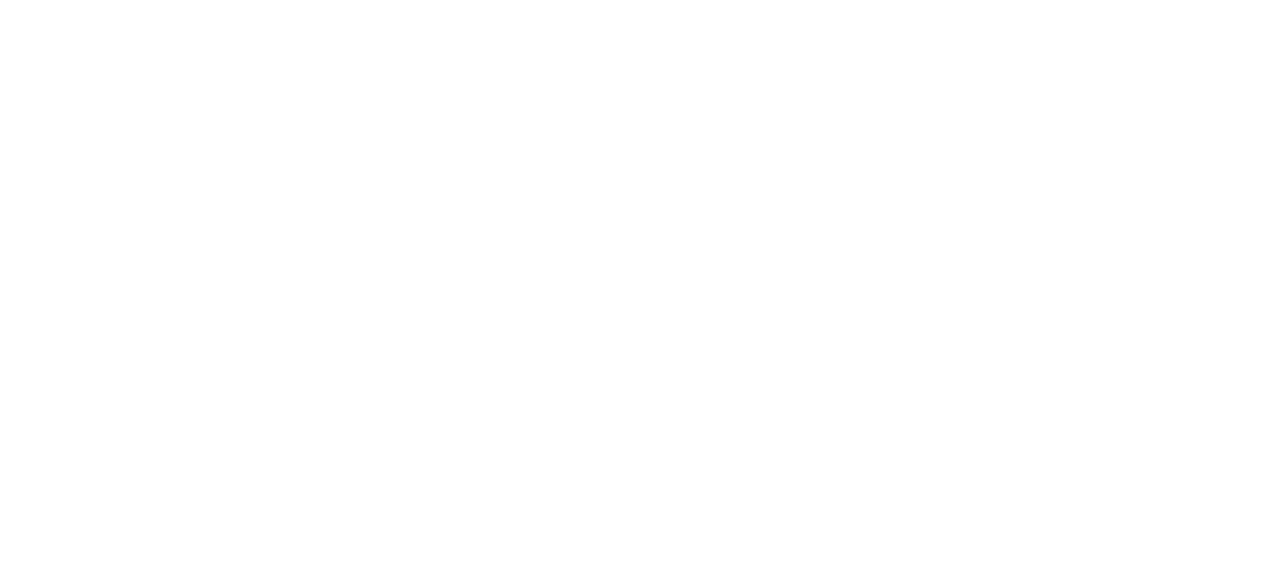
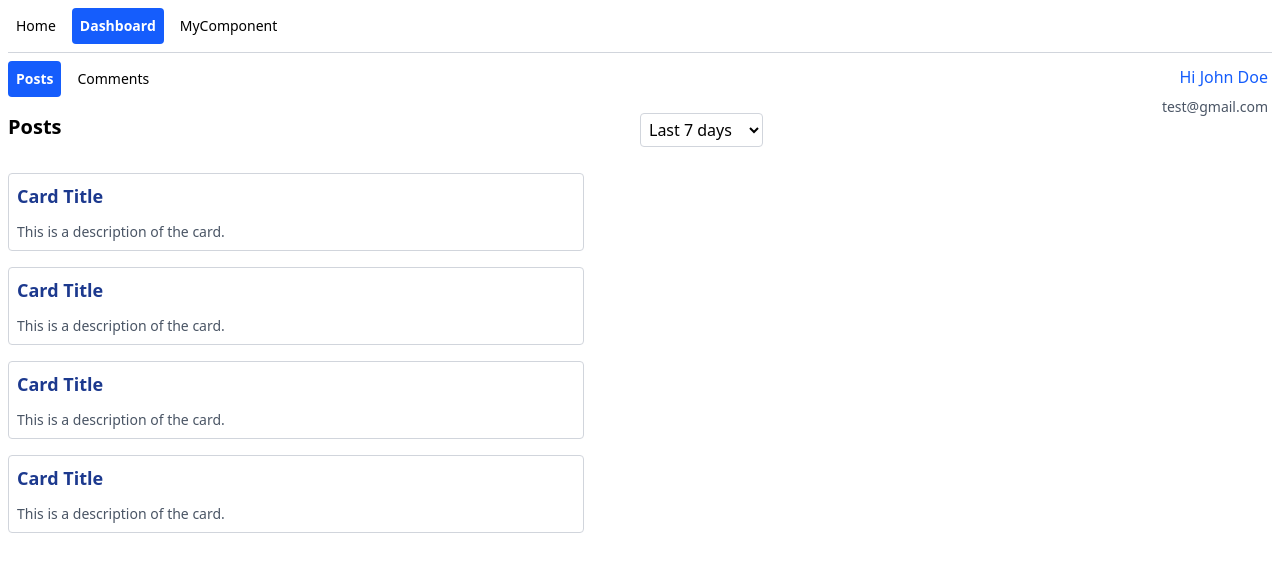
Before and after one commit to mdyamin007/questionpro_task, a React (Vite) app: page /dashboard/posts in a window 1280 px wide. Before the commit this address had no page. Shown: the top 572 px of the page. Built offline with nearby package versions, Linux system fonts and the light colour scheme.

Commit message:
feat: Dashboard layout and ListWithDropDown component added

```diff
--- a/src/App.tsx
+++ b/src/App.tsx
@@ -1,12 +1,25 @@
-import { Route, Routes } from "react-router";
+import { Navigate, Route, Routes } from "react-router";
 import MainLayout from "./components/layouts/MainLayout";
 import HomePage from "./pages/HomePage";
+import DashboardLayout from "./components/layouts/DashboardLayout";
+import PostsPage from "./pages/PostsPage";
+import CommentsPage from "./pages/CommentsPage";
 
 function App() {
   return (
     <Routes>
       <Route element={<MainLayout />}>
         <Route index element={<HomePage />} />
+
+        {/* Dashboard: default /dashboard -> /dashboard/posts */}
+        <Route
+          path="dashboard"
+          element={<Navigate to="/dashboard/posts" replace />}
+        />
+        <Route path="dashboard" element={<DashboardLayout />}>
+          <Route path="posts" element={<PostsPage />} />
+          <Route path="comments" element={<CommentsPage />} />
+        </Route>
       </Route>
     </Routes>
   );
--- /dev/null
+++ b/src/components/common/ListWithDropDown.tsx
@@ -0,0 +1,44 @@
+import MyCard from "../ui/MyCard";
+
+type PropsType = {
+  title: string;
+};
+
+function ListWithDropDown({ title }: PropsType) {
+  return (
+    <div className="mt-4 relative">
+      <h4 className="text-xl font-semibold">{title}</h4>
+
+      {/* select filter */}
+      <div className="absolute left-1/2 right-1/2 top-0">
+        <select className="border border-gray-300 rounded p-1">
+          <option>Last 7 days</option>
+          <option>Last 30 days</option>
+          <option>Last 90 days</option>
+        </select>
+      </div>
+
+      {/* list of cards */}
+      <div className="flex flex-col gap-4 mt-8">
+        <MyCard
+          title="Card Title"
+          description="This is a description of the card."
+        />
+        <MyCard
+          title="Card Title"
+          description="This is a description of the card."
+        />
+        <MyCard
+          title="Card Title"
+          description="This is a description of the card."
+        />
+        <MyCard
+          title="Card Title"
+          description="This is a description of the card."
+        />
+      </div>
+    </div>
+  );
+}
+
+export default ListWithDropDown;
--- /dev/null
+++ b/src/components/layouts/DashboardLayout.tsx
@@ -0,0 +1,19 @@
+import { Outlet } from "react-router";
+import type { TabLink } from "../ui/MyTabs";
+import MyTabs from "../ui/MyTabs";
+
+export default function DashboardLayout() {
+  const innerTabs: TabLink[] = [
+    { label: "Posts", to: "/dashboard/posts" },
+    { label: "Comments", to: "/dashboard/comments" },
+  ];
+
+  return (
+    <div>
+      <MyTabs items={innerTabs} />
+      <div className="mt-3">
+        <Outlet />
+      </div>
+    </div>
+  );
+}
--- a/src/components/layouts/MainLayout.tsx
+++ b/src/components/layouts/MainLayout.tsx
@@ -5,9 +5,9 @@
 import UserInfo from "../common/UserInfo";
 
 const outerTabs: TabLink[] = [
-  { label: "Home", to: "/" },
-  { label: "Dashboard", to: "/dashboard/posts" }, // lands on default inner tab
-  { label: "MyComponent", to: "/my-component" },
+  { label: "Home", to: "/", end: true },
+  { label: "Dashboard", to: "/dashboard" }, // lands on default inner tab
+  { label: "MyComponent", to: "/my-component", end: true },
 ];
 
 function MainLayout() {
--- /dev/null
+++ b/src/components/ui/MyCard.tsx
@@ -0,0 +1,15 @@
+type PropsType = {
+  title: string;
+  description?: string;
+};
+
+function MyCard({ title, description }: PropsType) {
+  return (
+    <div className="rounded border border-gray-300 p-2 flex flex-col gap-3 max-w-xl">
+      <h5 className="text-blue-900 font-semibold text-lg">{title}</h5>
+      <p className="text-sm text-gray-600">{description}</p>
+    </div>
+  );
+}
+
+export default MyCard;
--- a/src/components/ui/MyTabs.tsx
+++ b/src/components/ui/MyTabs.tsx
@@ -3,6 +3,7 @@
 export type TabLink = {
   label: string;
   to: string;
+  end?: boolean;
 };
 
 type PropsType = {
@@ -26,7 +27,7 @@
         <NavLink
           key={t.to}
           to={t.to}
-          end
+          end={t.end}
           role="tab"
           className={({ isActive }) =>
             [
--- /dev/null
+++ b/src/pages/CommentsPage.tsx
@@ -0,0 +1,11 @@
+import ListWithDropDown from "../components/common/ListWithDropDown";
+
+function CommentsPage() {
+  return (
+    <>
+      <ListWithDropDown title="Comments" />
+    </>
+  );
+}
+
+export default CommentsPage;
--- /dev/null
+++ b/src/pages/PostsPage.tsx
@@ -0,0 +1,11 @@
+import ListWithDropDown from "../components/common/ListWithDropDown";
+
+function PostsPage() {
+  return (
+    <>
+      <ListWithDropDown title="Posts" />
+    </>
+  );
+}
+
+export default PostsPage;
```
